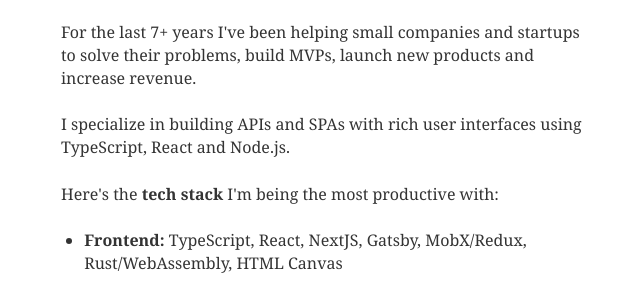
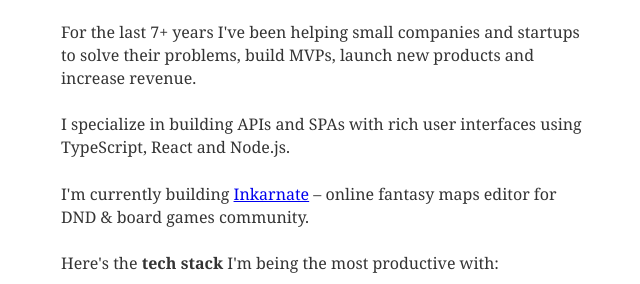
Before and after one commit to dmitru/personal-blog, a Gatsby site: page /about in a window 1280 px wide. Shown: the part 468-752 px from the top of the page, without its empty margins (318-958 px from the left). Built offline with nearby package versions, Linux system fonts and the light colour scheme; Gatsby itself is replaced by a stand-in of ours; some packages are replaced by stand-ins of ours; what typography-theme-github would draw is missing.

Commit message:
Add a link to my current main job project

```diff
--- a/content/blog/journal-1-blog-with-gatsby/index.md
+++ b/content/blog/journal-1-blog-with-gatsby/index.md
@@ -5,6 +5,8 @@
 ---
 
 ## Intro
+
+![Hopper The Rabbit](./rabbit-friend.png)
 
 Hi, I'm Dmitry – nice to meet you! If you'd like to know me better, read [about me](/about).
 
--- a/src/pages/about.js
+++ b/src/pages/about.js
@@ -46,6 +46,15 @@
             I specialize in building APIs and SPAs with rich user interfaces
             using TypeScript, React and Node.js.
           </p>
+
+          <p>
+            I'm currently building{" "}
+            <a href="https://inkarnate.com" target="_blank" rel="noreferrer">
+              Inkarnate
+            </a>{" "}
+            – online fantasy maps editor for DND & board games community.
+          </p>
+
           <p>
             Here's the <strong>tech stack</strong> I'm being the most productive
             with:
```
Also changed, not shown: src/pages/index.js (+8 -0 lines).
